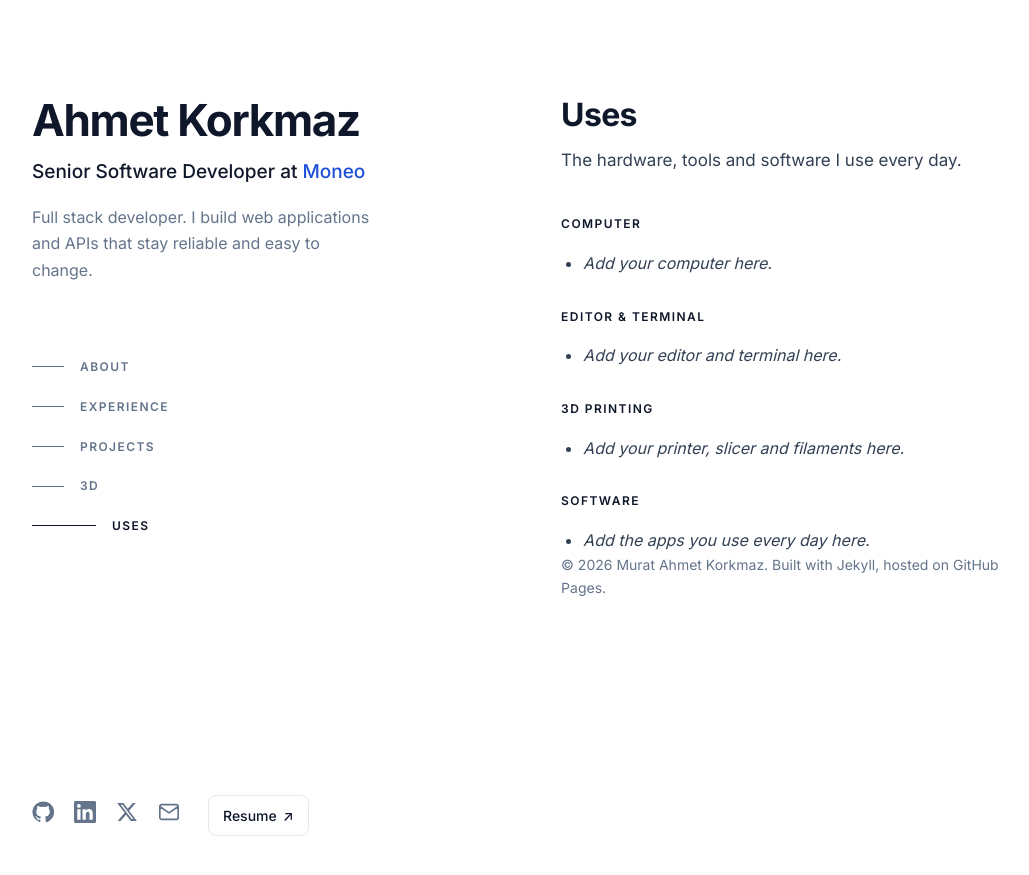
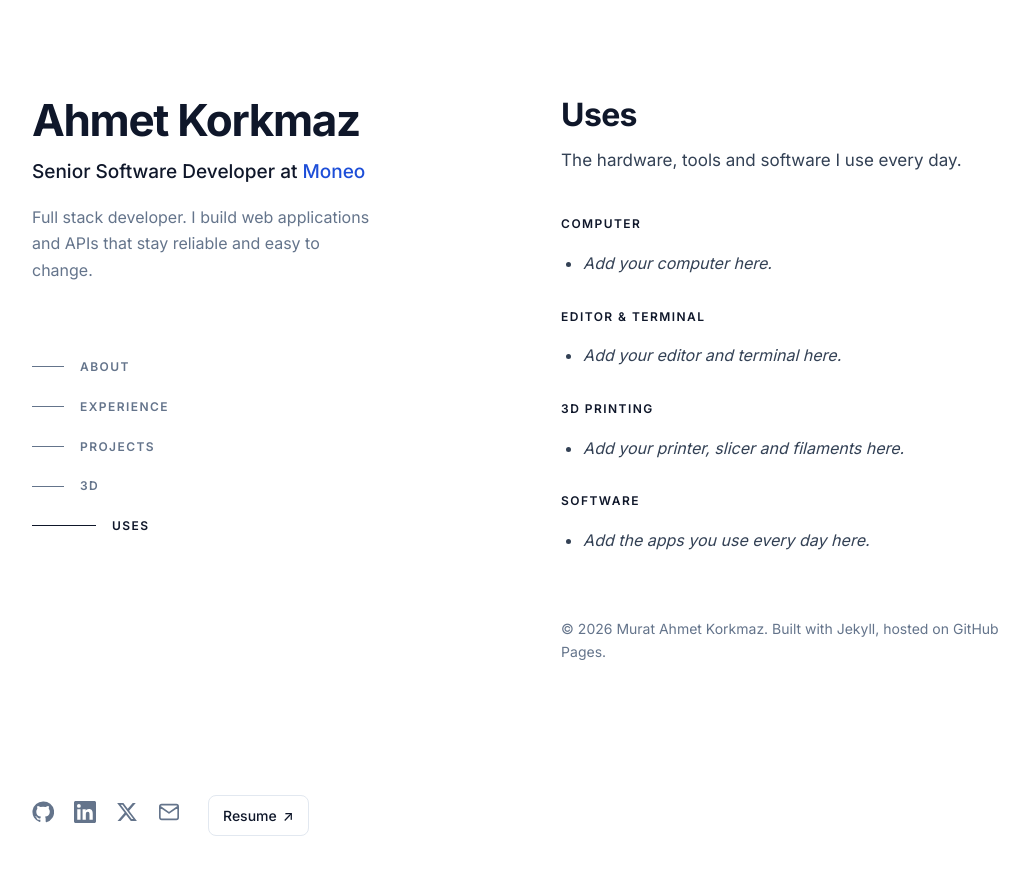
Before and after one commit to ahmetkorkmaz3/ahmetkorkmaz3.github.io, a Jekyll site: the page built from uses.md, in a window 1280 px wide. Shown: the top 875 px of the page, without its empty margins (76-1105 px from the left). Built offline with Jekyll 4.4.1, drawn with Linux system fonts in a browser that asks for light colours.

Commit message:
Fix the viewer height and the gap above the footer
model-viewer sets height: 150px on :host, so aspect-ratio had no effect.
Page articles had no bottom margin, so the footer touched the content.

Co-Authored-By: Claude Opus 5.5 (1M context) <noreply@anthropic.com>
Claude-Session: https://claude.ai/code/session_01KSkNBgyj4Hhmhj9faNB4N2

```diff
--- a/assets/css/style.css
+++ b/assets/css/style.css
@@ -143,6 +143,7 @@ section:last-of-type { margin-bottom: 64px; }
 .article-footer { max-width: 680px; margin: 0 auto; padding: 32px 24px 48px; font-size: 14px; color: var(--muted); }
 
 /* ---------- Pages ---------- */
+.detail { margin-bottom: 64px; }
 .name a:hover { color: var(--accent); }
 .detail .back { display: inline-block; margin-bottom: 32px; font-size: 14px; font-weight: 500; color: var(--muted); }
 .detail .back:hover { color: var(--accent); }
@@ -195,7 +196,7 @@ section:last-of-type { margin-bottom: 64px; }
 .facts dd { margin: 0; color: var(--text); }
 .viewer { margin-bottom: 40px; }
 .viewer model-viewer {
-  display: block; width: 100%; aspect-ratio: 4 / 3;
+  display: block; width: 100%; height: auto; aspect-ratio: 4 / 3;
   border-radius: 10px; border: 1px solid var(--line); background: var(--surface);
 }
 .viewer .more { margin-top: 12px; }
--- a/scripts/checks/40_makes.rb
+++ b/scripts/checks/40_makes.rb
@@ -28,3 +28,6 @@ expect_match(print_page, %r{<img src="/assets/3d/example-print/2\.svg"}, 'second
 expect_match(print_page, %r{property="og:image" content="https://ahmetkorkmaz3.github.io/assets/3d/example-print/1\.svg"}, 'first photo as og:image')
 expect_no_match(print_page, /model-viewer/, '3D viewer without model_file')
 expect_no_match('/3d/example-model/', %r{<dt>Printer</dt>}, 'empty facts')
+
+# The footer must not touch the end of a page article.
+expect_match('/assets/css/style.css', /\.detail \{ margin-bottom: 64px; \}/, 'space between an article and the footer')
--- a/scripts/checks/50_viewer.rb
+++ b/scripts/checks/50_viewer.rb
@@ -10,3 +10,6 @@ expect_match(model_page, %r{href="/assets/3d/example-model/model\.glb" download>
 
 glb = File.join(SITE, 'assets/3d/example-model/model.glb')
 FAILURES << 'model.glb: not a binary glTF file' unless File.file?(glb) && File.binread(glb, 4) == 'glTF'
+
+# model-viewer sets height: 150px on :host. height: auto lets aspect-ratio set the height.
+expect_match('/assets/css/style.css', /\.viewer model-viewer \{[^}]*height: auto;/, 'viewer height from aspect-ratio')
```
